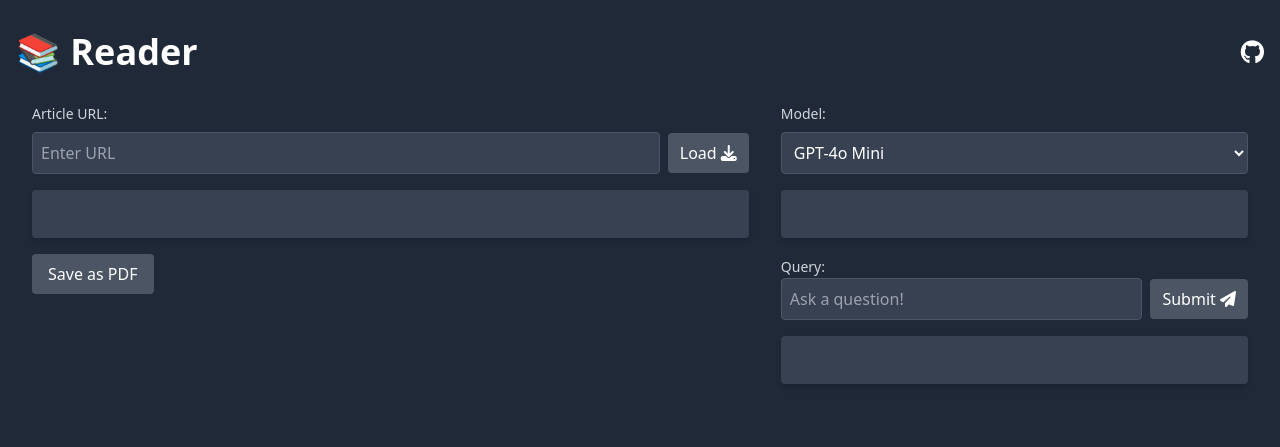
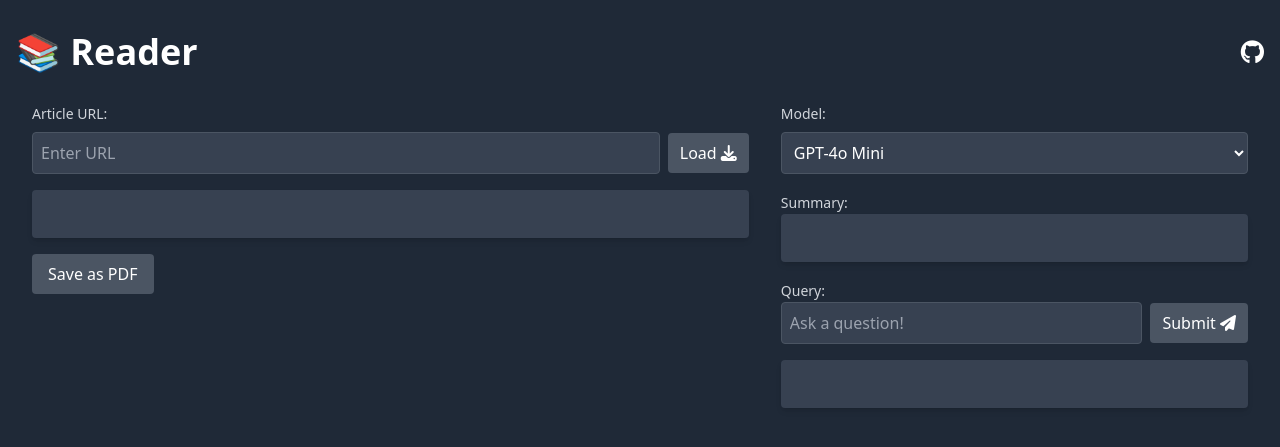
Before and after one commit to francisgreenleaf/Reader, a Flask app: page / in a window 1280 px wide. Shown: the top 447 px of the page. Run offline with Flask 3, Linux system fonts and the light colour scheme; some libraries are stand-ins or nearby versions.

Commit message:
Updated index
Added label to summary section

```diff
--- a/app.py
+++ b/app.py
@@ -184,9 +184,13 @@ def query_article():
     model = request.json.get('model', 'gpt-3.5-turbo')  # Default to gpt-3.5-turbo if no model is specified
 
     try:
+        #Create RAG index
         index = create_rag_index(content, model)
         query_engine = index.as_query_engine()
+        #Use RAG to get relevant content
         response = query_engine.query(query)
+        relevant_content = str(response)
+
         return jsonify({"result": str(response)})
     except Exception as e:
         return jsonify({"error": str(e)}), 400
--- a/templates/index.html
+++ b/templates/index.html
@@ -69,7 +69,7 @@
                     <option value="gpt-3.5-turbo">GPT-3.5 Turbo</option>
                     <option value="gpt-4o">GPT-4o</option>
                 </select>
-
+                <label for ="summary" class="text-sm font-medium text-gray-300">Summary:</label>
                 <div id="summary" class="bg-gray-700 p-6 rounded shadow-md mb-4 text-gray-300"></div>
 
                 <label for="queryInput" class="text-sm font-medium text-gray-300">Query:</label>
```
